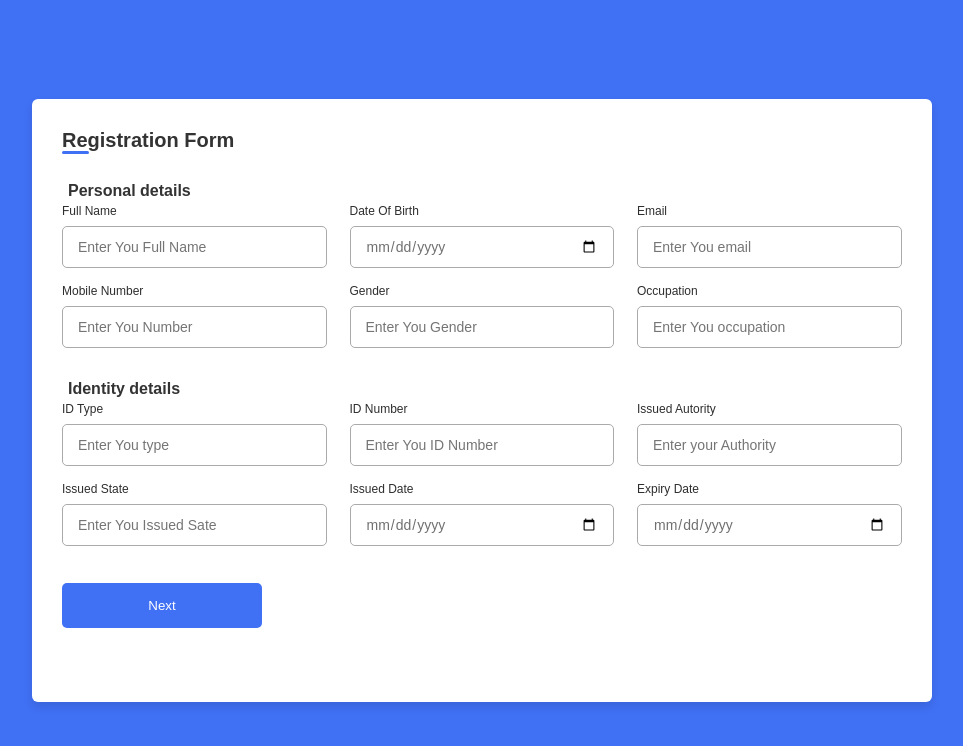
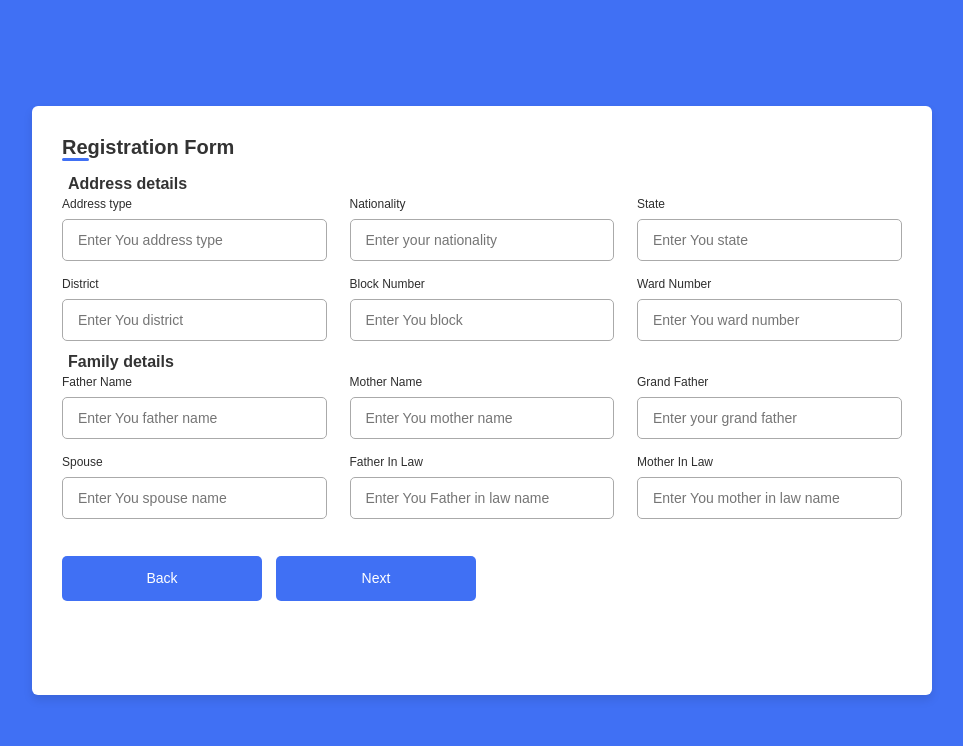
Before and after one commit to Luqmansaeed/Responsive-registration-form, a plain HTML site: page index.html in a window 1280 px wide. Shown: the whole page, without its empty margins (158-1121 px from the left). Drawn offline with Linux system fonts and the light colour scheme.

Commit message:
add some javascript

```diff
--- a/index.html
+++ b/index.html
@@ -11,7 +11,7 @@
     <div class="container">
       <header>Registration Form</header>
       <form>
-        <div class="form">
+        <div class="form first">
           <div class="details personal">
             <span class="title">Personal details</span>
             <div class="fields">
@@ -73,7 +73,82 @@
             <button class="nextBtn">Next</button>
           </div>
         </div>
+
+
+
+
+        <div class="form second">
+          <div class="details address">
+            <span class="title">Address details</span>
+            <div class="fields">
+              <div class="input-field">
+                <label>Address type</label>
+                <input type="text" placeholder="Enter You address type" required />
+              </div>
+              <div class="input-field">
+                <label>Nationality</label>
+                <input type="text" placeholder="Enter your nationality" required/>
+              </div>
+              <div class="input-field">
+                <label>State</label>
+                <input type="text" placeholder="Enter You state" required />
+              </div>
+              <div class="input-field">
+                <label>District</label>
+                <input type="text" placeholder="Enter You district" required />
+              </div>
+              <div class="input-field">
+                <label>Block Number</label>
+                <input type="number" placeholder="Enter You block " required />
+              </div>
+              <div class="input-field">
+                <label>Ward Number</label>
+                <input type="number" placeholder="Enter You ward number" required />
+              </div>
+            </div>
+          </div>
+
+          <div class="details family">
+            <span class="title">Family  details</span>
+            <div class="fields">
+              <div class="input-field">
+                <label>Father Name</label>
+                <input type="text" placeholder="Enter You father name" required />
+              </div>
+              <div class="input-field">
+                <label>Mother Name</label>
+                <input type="text" placeholder="Enter You mother name" required/>
+              </div>
+              <div class="input-field">
+                <label>Grand Father</label>
+                <input type="text" placeholder="Enter your grand father" required />
+              </div>
+              <div class="input-field">
+                <label>Spouse</label>
+                <input type="text" placeholder="Enter You spouse name" required />
+              </div>
+              <div class="input-field">
+                <label>Father In Law</label>
+                <input type="text" placeholder="Enter You Father in law name" required />
+              </div>
+              <div class="input-field">
+                <label>Mother In Law</label>
+                <input type="text" placeholder="Enter You mother in law name" required />
+              </div>
+            </div>
+            <div class="buttons">
+              <button class="backBtn">
+              <span class="btnText">Back</span>
+              </button>
+              <button class="nextBtn">
+                <span class="btnText">Next</span>
+              </button>
+            </div>
+          </div>
+        </div>
       </form>
     </div>
+
+    <script src="script.js"></script>
   </body>
 </html>
--- /dev/null
+++ b/script.js
@@ -0,0 +1,13 @@
+const  form = document.querySelector("form"),
+        nextBtn = form.querySelector(".nextBtn"),
+        backBtn = form.querySelector(".backBtn"),
+        allInput= form.querySelectorAll(".first input");
+
+nextBtn.addEventListener("click", () =>{
+    allInput.forEach(input =>{
+        if(input.value != ''){
+            form.classList.add()
+        }
+    })
+
+})
--- a/style.css
+++ b/style.css
@@ -44,12 +44,20 @@ body{
     min-height: 490px;
     background-color: #fff;
 }
-.container form .details{
+.container form .form{
+    position: absolute;
+    background-color: #fff;
+}
+.container form .form .second{
+    pointer-events: none;
+    opacity: 0;
+}
+/* .container form .details{
     margin-top: 30px;
 }
 .container form .details.ID{
     margin-top: 20px;
-}
+} */
 .container form .title{
     display: block;
     margin-bottom: 8px;
@@ -96,7 +104,7 @@ form .fields .input-field{
 .input-field input[type="text"]:valid{
     color: #333;
 }
-.container form button{
+.container form button, .backBtn{
     display: flex;
     align-items: center;
     justify-content: center;
@@ -112,6 +120,17 @@ form .fields .input-field{
     cursor: pointer;
     transition: all 0.3s linear;
 }
+.container form button, .container form button .backBtn{
+    font-size: 14px;
+    font-weight: 400;
+}
 form button:hover{
     background-color: #20ab8b;
 }
+form .buttons{
+    display: flex;
+    align-items: center;
+}
+form .buttons button{
+    margin-right: 14px;
+}
```
